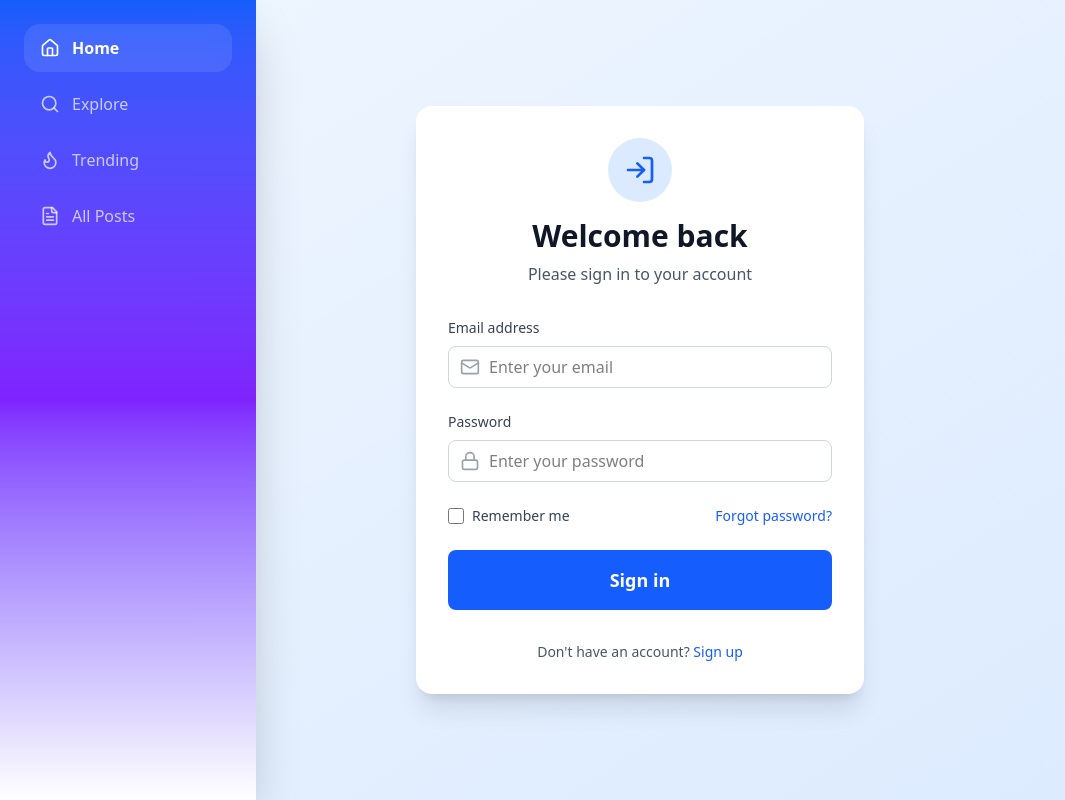
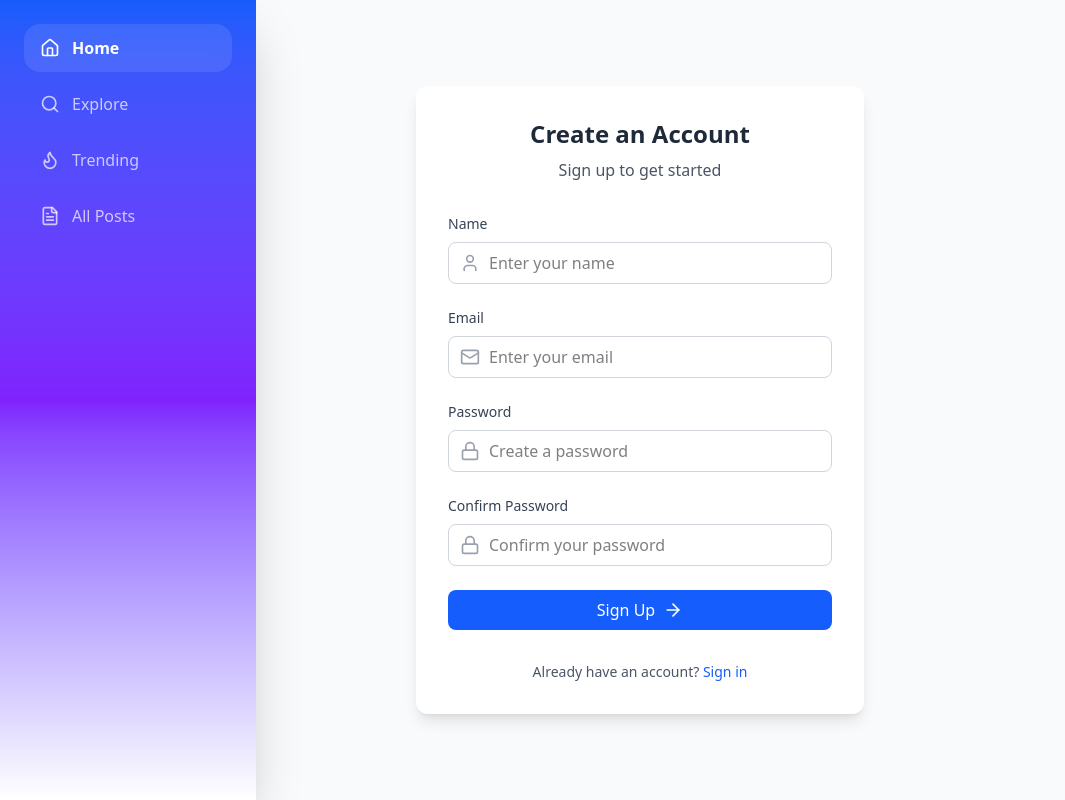
Before and after one commit to rkaniketraj/TarkVitark-, a React (Vite) app in the folder TarkVitark/: page / in a window 1280 px wide. Shown: the whole page, without its empty margins (0-1065 px from the left). Built offline with nearby package versions, Linux system fonts and the light colour scheme.

Commit message:
register page completed

```diff
--- a/TarkVitark/src/App.jsx
+++ b/TarkVitark/src/App.jsx
@@ -6,6 +6,7 @@
 import Footer from './components/Footer'
  //import ProfilePage from './pages/ProfilePage'
 import Login from './pages/login'
+import Register from './pages/Register'
 
 
 function App() {
@@ -16,7 +17,8 @@
      {/* <Landing/> */}
      <LeftSideBar/>
      {/* <ProfilePage/> */}
-     <Login/>
+     {/* <Login/> */}
+     <Register/>
 
 
 
--- a/TarkVitark/src/pages/Login.jsx
+++ b/TarkVitark/src/pages/Login.jsx
@@ -8,7 +8,7 @@
 
   const handleSubmit = (e) => {
     e.preventDefault();
-    // Handle login logic here
+
     console.log('Login attempt:', { email, password });
   };
 
--- /dev/null
+++ b/TarkVitark/src/pages/Register.jsx
@@ -0,0 +1,102 @@
+import React, { useState } from 'react';
+import { User, Mail, Lock, ArrowRight } from 'lucide-react';
+
+function Register() {
+  const [formData, setFormData] = useState({
+    name: '',
+    email: '',
+    password: '',
+    confirmPassword: ''
+  });
+
+  const handleSubmit = (e) => {
+    e.preventDefault();
+    // Handle form submission logic here
+  };
+
+  return (
+    <div className="min-h-screen bg-slate-50 flex items-center justify-center p-4">
+      <div className="w-full max-w-md bg-white rounded-xl shadow-lg p-8">
+        <div className="text-center mb-8">
+          <h1 className="text-2xl font-semibold text-gray-800">Create an Account</h1>
+          <p className="text-gray-600 mt-2">Sign up to get started</p>
+        </div>
+
+        <form onSubmit={handleSubmit} className="space-y-6">
+          <div className="space-y-2">
+            <label className="block text-sm font-medium text-gray-700">Name</label>
+            <div className="relative">
+              <User className="absolute left-3 top-1/2 transform -translate-y-1/2 text-gray-400 h-5 w-5" />
+              <input
+                type="text"
+                placeholder="Enter your name"
+                className="w-full pl-10 pr-4 py-2 border border-gray-300 rounded-lg focus:ring-2 focus:ring-blue-500 focus:border-blue-500 outline-none transition-colors"
+                value={formData.name}
+                onChange={(e) => setFormData({ ...formData, name: e.target.value })}
+              />
+            </div>
+          </div>
+
+          <div className="space-y-2">
+            <label className="block text-sm font-medium text-gray-700">Email</label>
+            <div className="relative">
+              <Mail className="absolute left-3 top-1/2 transform -translate-y-1/2 text-gray-400 h-5 w-5" />
+              <input
+                type="email"
+                placeholder="Enter your email"
+                className="w-full pl-10 pr-4 py-2 border border-gray-300 rounded-lg focus:ring-2 focus:ring-blue-500 focus:border-blue-500 outline-none transition-colors"
+                value={formData.email}
+                onChange={(e) => setFormData({ ...formData, email: e.target.value })}
+              />
+            </div>
+          </div>
+
+          <div className="space-y-2">
+            <label className="block text-sm font-medium text-gray-700">Password</label>
+            <div className="relative">
+              <Lock className="absolute left-3 top-1/2 transform -translate-y-1/2 text-gray-400 h-5 w-5" />
+              <input
+                type="password"
+                placeholder="Create a password"
+                className="w-full pl-10 pr-4 py-2 border border-gray-300 rounded-lg focus:ring-2 focus:ring-blue-500 focus:border-blue-500 outline-none transition-colors"
+                value={formData.password}
+                onChange={(e) => setFormData({ ...formData, password: e.target.value })}
+              />
+            </div>
+          </div>
+
+          <div className="space-y-2">
+            <label className="block text-sm font-medium text-gray-700">Confirm Password</label>
+            <div className="relative">
+              <Lock className="absolute left-3 top-1/2 transform -translate-y-1/2 text-gray-400 h-5 w-5" />
+              <input
+                type="password"
+                placeholder="Confirm your password"
+                className="w-full pl-10 pr-4 py-2 border border-gray-300 rounded-lg focus:ring-2 focus:ring-blue-500 focus:border-blue-500 outline-none transition-colors"
+                value={formData.confirmPassword}
+                onChange={(e) => setFormData({ ...formData, confirmPassword: e.target.value })}
+              />
+            </div>
+          </div>
+
+          <button
+            type="submit"
+            className="w-full bg-blue-600 text-white py-2 px-4 rounded-lg hover:bg-blue-700 focus:ring-4 focus:ring-blue-500 focus:ring-opacity-50 transition-colors flex items-center justify-center space-x-2"
+          >
+            <span>Sign Up</span>
+            <ArrowRight className="h-5 w-5" />
+          </button>
+        </form>
+
+        <p className="text-center text-sm text-gray-600 mt-8">
+          Already have an account?{' '}
+          <a href="#" className="text-blue-600 hover:text-blue-700 font-medium">
+            Sign in
+          </a>
+        </p>
+      </div>
+    </div>
+  );
+}
+
+export default Register;
```
